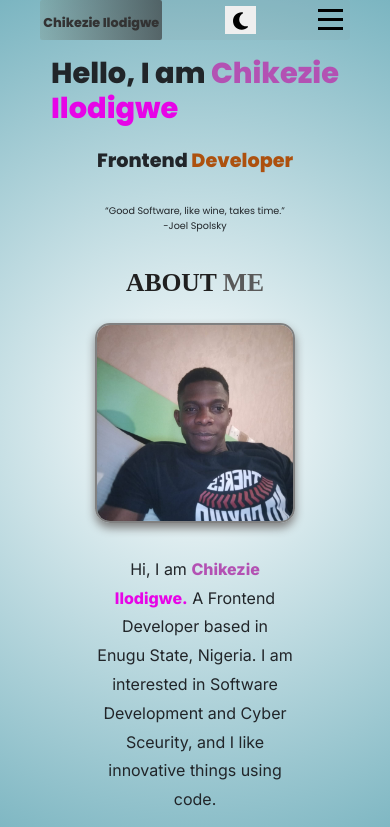
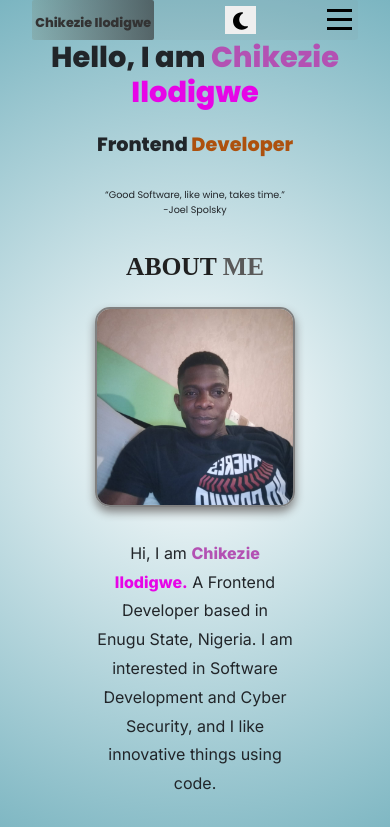
Before and after one commit to Khalifa-pendrops/portfolio, a plain HTML site: page index.html in a window 390 px wide. Shown: the top 827 px of the page. Drawn offline with nearby package versions, Linux system fonts and the light colour scheme; a web font is replaced by a local one.

Commit message:
header width adjusted, .body-container added to media qury.

```diff
--- a/index.html
+++ b/index.html
@@ -70,7 +70,7 @@
             >Chikezie <span class="last-name">Ilodigwe.</span></span
           >
           A Frontend Developer based in Enugu State, Nigeria. I am interested in
-          Software Development and Cyber Sceurity, and I like innovative things
+          Software Development and Cyber Security, and I like innovative things
           using code.
         </p>
         <p class="listed-texts">I also have interests in things like:</p>
--- a/style.css
+++ b/style.css
@@ -148,6 +148,7 @@ body.night button:active {
 .main-body-text {
     font-family: Inter;
     line-height: 1.8;
+    text-align: center;
 }
 
 .section1 li {
@@ -399,12 +400,20 @@ footer p {
     .head-container {
         margin: 0 auto;
         padding: 0 auto;
-        width: 95%;
+        width: 100%;
+    }
+    .body-container{
+        margin: 0 auto;
+        display: flex;
+        flex-direction: column;
+        justify-content: center;
+        align-items: center;
     }
 
     .body-container h1 {
         font-size: 1.8rem;
         width: 18rem;
+        text-align: center;
     }
 
     .body-container h5 {
@@ -438,8 +447,8 @@ footer p {
     }
 
     .boxes{
-        width: 90%;
-        padding-top: 0;
+        width: 100%;
+
     }
 
     .projects-texts{
```
